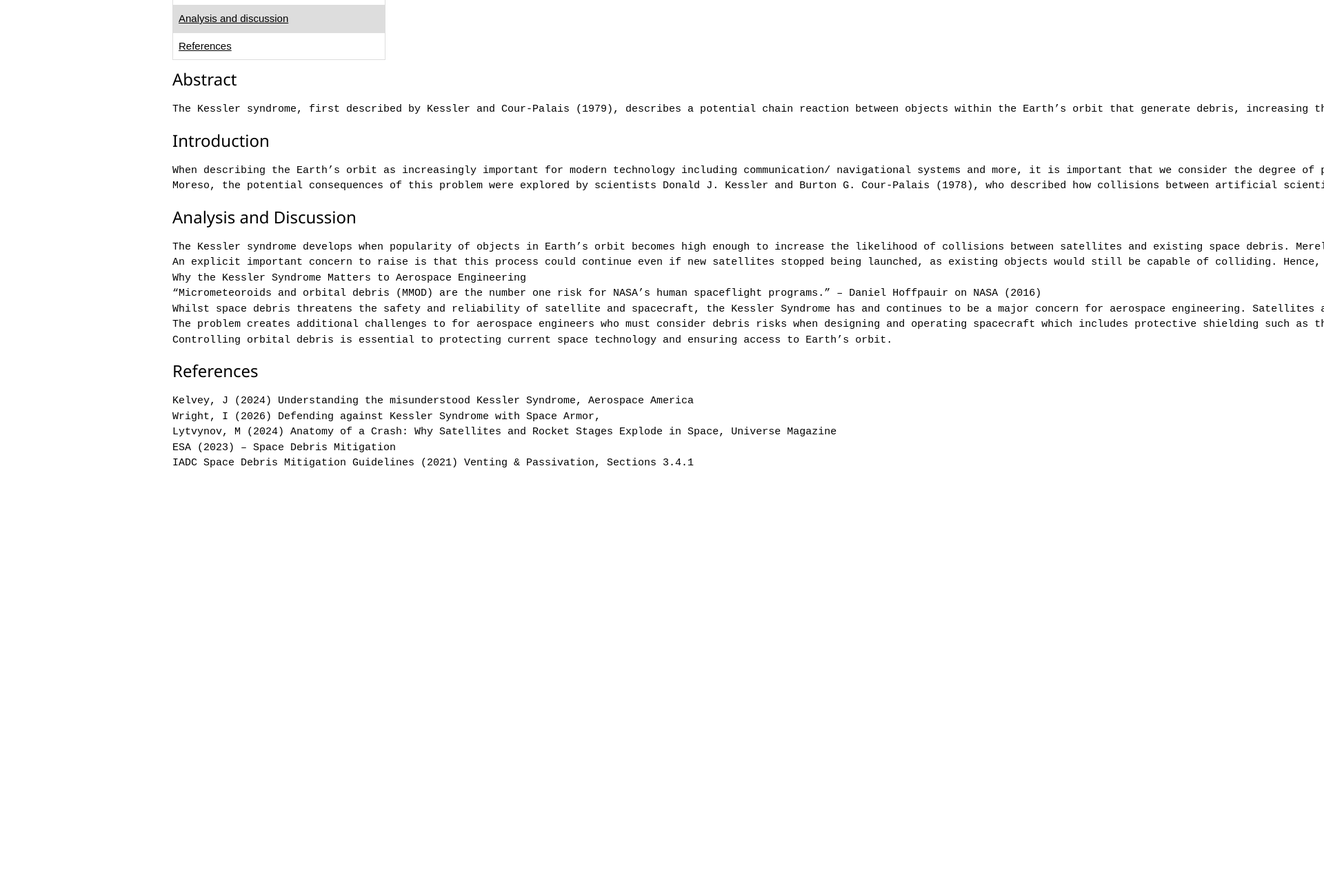
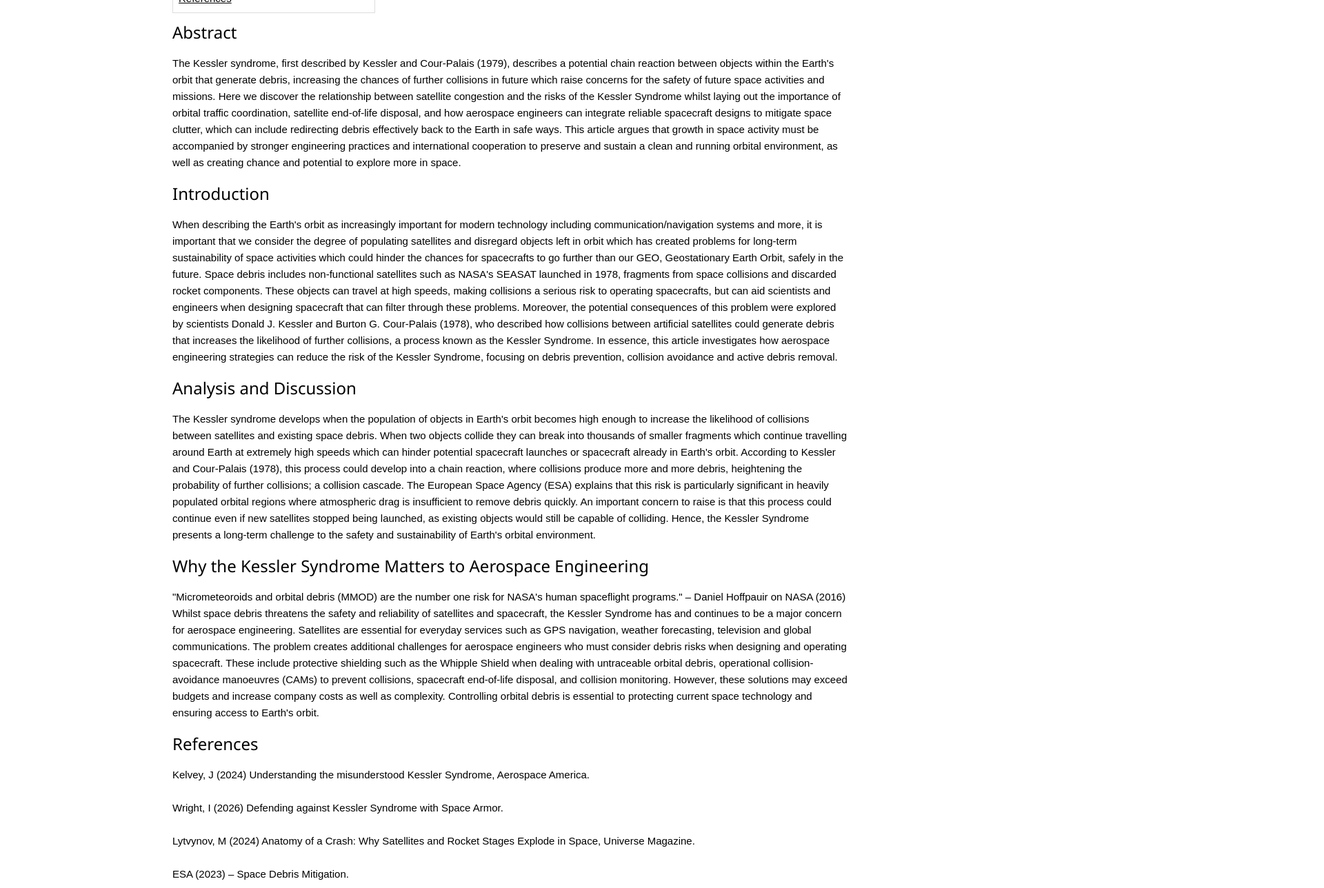
Before and after one commit to FEPSFY6974817/FY6974817, a plain HTML site: page index.html in a window 1280 px wide. Shown: the part 691-1979 px from the top of the page at 69% size, 1920 px wide, since content can reach past the window. Before the commit the page ends 1390 px from the top, so only its background shows below. Drawn offline with nearby package versions, Linux system fonts and the light colour scheme.

Commit message:
Refactor index.html for improved structure and styling
Refactor HTML structure and improve styling for better readability and organization.

```diff
--- a/index.html
+++ b/index.html
@@ -1,22 +1,27 @@
 <!DOCTYPE html>
+<html lang="en">
 
-<html>
 <head>
-    <head>
-    <img src="WebBanner2026.png" alt="Banner" width="1200" height ="300">
-      <h1><b>ENG0018 Computer Laboratory 2026/27</b></h1>
-      <h2>Student URN: 6974817</h2>
-    <hr>
-    <h2 style="font-family:Garamond;"><b>Conference Paper: The Kessler Syndrome</b></h2>
-    <hr>
+    <meta charset="UTF-8">
+    <meta name="viewport" content="width=device-width, initial-scale=1.0">
 
-      <!style for tables>
+    <title>The Kessler Syndrome - Conference Paper</title>
+
+    <link rel="stylesheet"
+    href="https://www.w3schools.com/w3css/4/w3.css">
+
     <style>
+        body {
+            background-color: #FFFFFF;
+            margin-left: 250px;
+            margin-right: 50px;
+            font-family: Arial, sans-serif;
+        }
+
         table {
-                font-family: arial, sans-serif;
+            font-family: Arial, sans-serif;
             border-collapse: collapse;
             width: 30%;
-
         }
 
         td, th {
@@ -26,96 +31,206 @@
         }
 
         tr:nth-child(even) {
-                background-color:  #dddddd;
+            background-color: #dddddd;
         }
 
+        .ex1 {
+            margin-left: 0;
+            line-height: 1.6;
+        }
 
+        .banner {
+            max-width: 100%;
+            height: auto;
+        }
 
-
-       </style>
-
-   <style>
-p.exl {
-  <!-- margin-left: 250px; -->
+        pre {
+            white-space: pre-wrap;
+            font-family: Arial, sans-serif;
+            line-height: 1.6;
         }
     </style>
 </head>
-<body style="background-color:#FFFFFF; margin-left:250px;">
 
-<meta name="viewport" content="width=device-width, initial-scale=1">
-<link rel="stylesheet" href="https://www.w3schools.com/w3css/4/w3.css">
+<body>
 
-<style>
-    .ex1 {
-        <!-- margin-left: 250px; -->
-    }
+    <img src="WebBanner2026.png"
+         alt="Banner"
+         width="1200"
+         height="300"
+         class="banner">
 
-    .myslides {
-        display: none;
-    }
-</style>
+    <h1><b>ENG0018 Computer Laboratory 2026/27</b></h1>
 
-<!table of contents>
+    <h2>Student URN: 6974817</h2>
+
+    <hr>
+
+    <h2 style="font-family:Garamond;">
+        <b>Conference Paper: The Kessler Syndrome</b>
+    </h2>
+
+    <hr>
+
+    <!-- Table of Contents -->
+
     <table>
         <tr>
             <th><h3>Table of Contents</h3></th>
         </tr>
+
         <tr>
-  <td><a href="#Abstract">Abstract</td>
-</tr>
-<tr>
-  <td><a href="#Introduction">Introduction</td>
-</tr>
-<tr>
-  <td><a href="#Analysis and discussion">Analysis and discussion</td>
+            <td><a href="#Abstract">Abstract</a></td>
         </tr>
 
         <tr>
-  <td><a href="#References">References</td>
+            <td><a href="#Introduction">Introduction</a></td>
+        </tr>
+
+        <tr>
+            <td><a href="#Analysis">Analysis and Discussion</a></td>
+        </tr>
+
+        <tr>
+            <td><a href="#References">References</a></td>
         </tr>
     </table>
 
+
+    <!-- Abstract -->
+
     <h3 id="Abstract">Abstract</h3>
+
     <p class="ex1">
-<pre>
-The Kessler syndrome, first described by Kessler and Cour-Palais (1979), describes a potential chain reaction between objects within the Earth’s orbit that generate debris, increasing the chances of further collisions in future which raise concerns for the safety of future space activities and missions. Here we discover the relationship between satellite congestion and the risks of the Kessler Syndrome whilst laying out the importance of orbital traffic coordination, satellite end-of-life disposal, and how aerospace engineers can integrate reliable spacecraft designs to mitigate space clutter, which can include redirecting debris effectively back to the Earth in safe ways. This article argues that growth in space activity must be accompanied by stronger engineering practices and international cooperation to preserve and sustain a clean and running orbital environment, as well as creating chance and potential to explore more in space.
-</pre>
+        The Kessler syndrome, first described by Kessler and Cour-Palais
+        (1979), describes a potential chain reaction between objects
+        within the Earth's orbit that generate debris, increasing the
+        chances of further collisions in future which raise concerns
+        for the safety of future space activities and missions. Here we
+        discover the relationship between satellite congestion and the
+        risks of the Kessler Syndrome whilst laying out the importance
+        of orbital traffic coordination, satellite end-of-life disposal,
+        and how aerospace engineers can integrate reliable spacecraft
+        designs to mitigate space clutter, which can include redirecting
+        debris effectively back to the Earth in safe ways. This article
+        argues that growth in space activity must be accompanied by
+        stronger engineering practices and international cooperation
+        to preserve and sustain a clean and running orbital environment,
+        as well as creating chance and potential to explore more in space.
     </p>
 
 
+    <!-- Introduction -->
+
     <h3 id="Introduction">Introduction</h3>
+
     <p class="ex1">
-<pre>
-When describing the Earth’s orbit as increasingly important for modern technology including communication/ navigational systems and more, it is important that we consider the degree of populating satellites and disregard objects left in orbit which has created problems for long-term sustainability of space activities which could hinder the chances for spacecrafts to go further than our GEO, Geostationary Earth Orbit, safely in the future. Space debris includes non-functional satellites such as NASA’s SEASAT launched in 1978, fragments from space collisions and discarded rocket components. These objects can travel at high speeds, making collisions a serious risk to operating spacecrafts, but can aid scientists and engineers when designing spacecraft that can filter through these problems.
-Moreso, the potential consequences of this problem were explored by scientists Donald J. Kessler and Burton G. Cour-Palais (1978), who described how collisions between artificial scientists could generate debris that increases the likelihood of further collisions, a process narrowed down as the Kessler Syndrome. In essence, this article investigates how aerospace engineering strategies can reduce the risk of the Kessler syndrome, focusing on debris prevention, collision avoidance and active debris removal.
-</pre>
+        When describing the Earth's orbit as increasingly important for
+        modern technology including communication/navigation systems
+        and more, it is important that we consider the degree of
+        populating satellites and disregard objects left in orbit
+        which has created problems for long-term sustainability of
+        space activities which could hinder the chances for spacecrafts
+        to go further than our GEO, Geostationary Earth Orbit, safely
+        in the future. Space debris includes non-functional satellites
+        such as NASA's SEASAT launched in 1978, fragments from space
+        collisions and discarded rocket components. These objects can
+        travel at high speeds, making collisions a serious risk to
+        operating spacecrafts, but can aid scientists and engineers
+        when designing spacecraft that can filter through these problems.
+
+        Moreover, the potential consequences of this problem were
+        explored by scientists Donald J. Kessler and Burton G. Cour-Palais
+        (1978), who described how collisions between artificial satellites
+        could generate debris that increases the likelihood of further
+        collisions, a process known as the Kessler Syndrome. In essence,
+        this article investigates how aerospace engineering strategies
+        can reduce the risk of the Kessler Syndrome, focusing on debris
+        prevention, collision avoidance and active debris removal.
     </p>
 
 
-<h3 id="How the Kessler Syndrome Develops">Analysis and Discussion</h3>
+    <!-- Analysis and Discussion -->
+
+    <h3 id="Analysis">Analysis and Discussion</h3>
+
     <p class="ex1">
-<pre>
-The Kessler syndrome develops when popularity of objects in Earth’s orbit becomes high enough to increase the likelihood of collisions between satellites and existing space debris. Merely, when two object collide they can break into thousands of smaller fragments which continue travelling around Earth at extremely high speeds which can hinder potential spacecraft launches or spacecraft already in Earth’s orbit. According to Kessler and Cour-Palais (1978), this process could develop into a chain reaction, where collisions produce more and more debris heightening the probability of further collisions; a collision cascade, The European Space Agency (ESA) explains that this risk is particularly significant in heavily populated orbital regions where atmospheric drag is insufficient to remove debris quickly.
-An explicit important concern to raise is that this process could continue even if new satellites stopped being launched, as existing objects would still be capable of colliding. Hence, the Kessler Syndrome presents a long-term challenge to the safety and sustainability of Earth’s environment.
-Why the Kessler Syndrome Matters to Aerospace Engineering
-“Micrometeoroids and orbital debris (MMOD) are the number one risk for NASA’s human spaceflight programs.” – Daniel Hoffpauir on NASA (2016)
-Whilst space debris threatens the safety and reliability of satellite and spacecraft, the Kessler Syndrome has and continues to be a major concern for aerospace engineering. Satellites are essential for everyday services such as GPS navigation, weather forecasting, television and global communications.
-The problem creates additional challenges to for aerospace engineers who must consider debris risks when designing and operating spacecraft which includes protective shielding such as the go-to-solution Whipple Shield when dealing with untraceable orbital debris invented by astronomer Fred Whipple in the 1940s, operational collision-avoidance manoeuvres (CAMs) to prevent compactness of debris on orbit such as decommissioning spacecraft to Point Nemo, spacecraft material such as using aluminium which burns off quickly, and collision monitoring. But all may exceed budgets and increase company costs as well as complexity.
-Controlling orbital debris is essential to protecting current space technology and ensuring access to Earth’s orbit.
-</pre>
+        The Kessler syndrome develops when the population of objects
+        in Earth's orbit becomes high enough to increase the likelihood
+        of collisions between satellites and existing space debris.
+        When two objects collide they can break into thousands of
+        smaller fragments which continue travelling around Earth at
+        extremely high speeds which can hinder potential spacecraft
+        launches or spacecraft already in Earth's orbit.
+
+        According to Kessler and Cour-Palais (1978), this process
+        could develop into a chain reaction, where collisions produce
+        more and more debris, heightening the probability of further
+        collisions; a collision cascade. The European Space Agency
+        (ESA) explains that this risk is particularly significant in
+        heavily populated orbital regions where atmospheric drag is
+        insufficient to remove debris quickly.
+
+        An important concern to raise is that this process could
+        continue even if new satellites stopped being launched,
+        as existing objects would still be capable of colliding.
+        Hence, the Kessler Syndrome presents a long-term challenge
+        to the safety and sustainability of Earth's orbital environment.
+    </p>
+
+    <h3>Why the Kessler Syndrome Matters to Aerospace Engineering</h3>
+
+    <p class="ex1">
+        "Micrometeoroids and orbital debris (MMOD) are the number
+        one risk for NASA's human spaceflight programs."
+        – Daniel Hoffpauir on NASA (2016)
+
+        Whilst space debris threatens the safety and reliability
+        of satellites and spacecraft, the Kessler Syndrome has
+        and continues to be a major concern for aerospace engineering.
+
+        Satellites are essential for everyday services such as GPS
+        navigation, weather forecasting, television and global
+        communications.
+
+        The problem creates additional challenges for aerospace
+        engineers who must consider debris risks when designing
+        and operating spacecraft. These include protective shielding
+        such as the Whipple Shield when dealing with untraceable
+        orbital debris, operational collision-avoidance manoeuvres
+        (CAMs) to prevent collisions, spacecraft end-of-life disposal,
+        and collision monitoring.
+
+        However, these solutions may exceed budgets and increase
+        company costs as well as complexity.
+
+        Controlling orbital debris is essential to protecting
+        current space technology and ensuring access to Earth's orbit.
     </p>
 
 
-<h3 id= "References">References</h3>
+    <!-- References -->
 
-<p>
-<pre>
-Kelvey, J (2024) Understanding the misunderstood Kessler Syndrome, Aerospace America
-Wright, I (2026) Defending against Kessler Syndrome with Space Armor,
-Lytvynov, M (2024) Anatomy of a Crash: Why Satellites and Rocket Stages Explode in Space, Universe Magazine
-ESA (2023) – Space Debris Mitigation
-IADC Space Debris Mitigation Guidelines (2021) Venting & Passivation, Sections 3.4.1
-</pre>
+    <h3 id="References">References</h3>
+
+    <p class="ex1">
+        Kelvey, J (2024) Understanding the misunderstood Kessler
+        Syndrome, Aerospace America.
+        <br><br>
+
+        Wright, I (2026) Defending against Kessler Syndrome with
+        Space Armor.
+        <br><br>
+
+        Lytvynov, M (2024) Anatomy of a Crash: Why Satellites and
+        Rocket Stages Explode in Space, Universe Magazine.
+        <br><br>
+
+        ESA (2023) – Space Debris Mitigation.
+        <br><br>
+
+        IADC Space Debris Mitigation Guidelines (2021)
+        Venting & Passivation, Sections 3.4.1.
     </p>
 
 </body>
```
Lines whose indentation alone changed are shown as unchanged.
